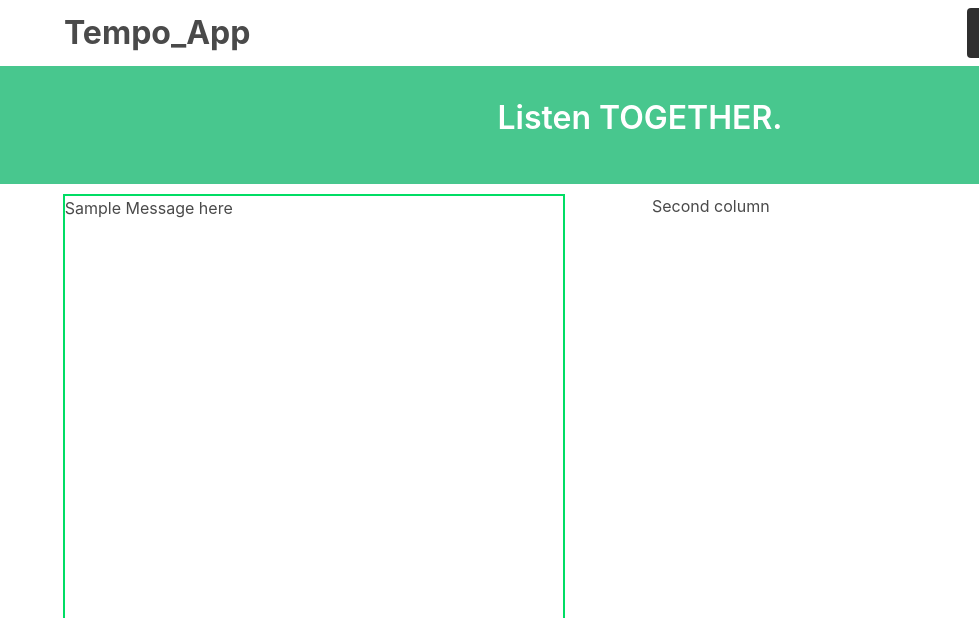
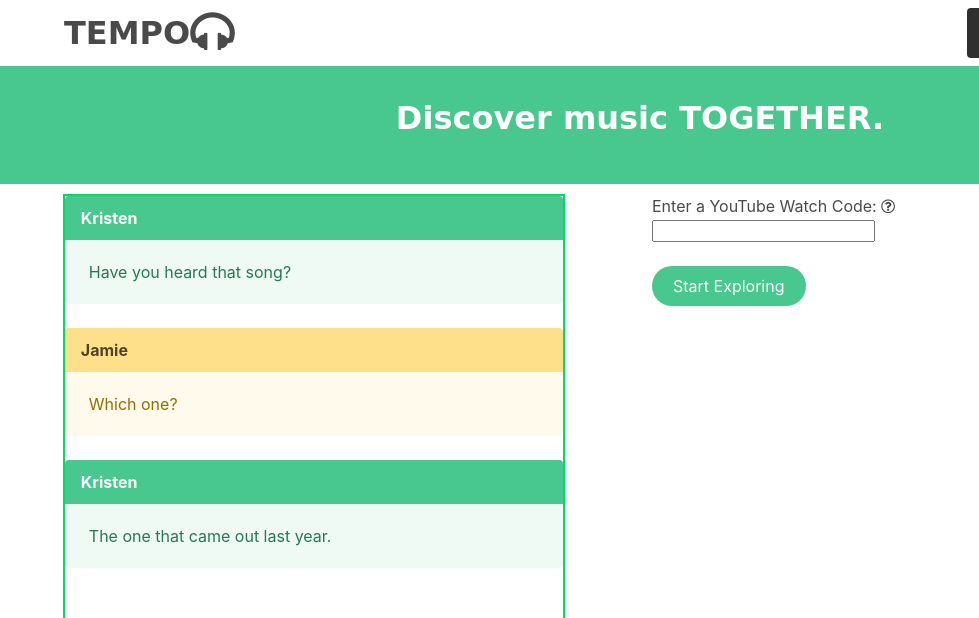
Before and after one commit to kbwats/Tempo-App, a plain HTML site: page public/index.html in a window 1280 px wide. Shown: the top 618 px of the page, 0-979 px from the left. Drawn offline with nearby package versions, Linux system fonts and the light colour scheme; some packages are replaced by stand-ins of ours; no server answers; a web font is replaced by a local one.

Commit message:
added logo font and youtube input stuff

```diff
--- a/public/css/style.css
+++ b/public/css/style.css
@@ -56,3 +56,20 @@
   margin: 5px auto;
   width: 80%;
 }
+
+/**** For logo *****/
+h1 {
+  font-family: 'Sedgwick Ave Display', cursive;
+
+}
+
+/** Sent message **/
+.sentmessage {
+
+
+}
+
+/** received message **/
+.receivedmessage {
+
+}
--- a/public/index.html
+++ b/public/index.html
@@ -5,13 +5,15 @@
   <meta charset="utf-8">
   <meta name="viewport" content="width=device-width, initial-scale=1">
   <title>Tempo</title>
+
+  <!-- Firebase scripts -->
     <script defer src="/__/firebase/4.8.1/firebase-app.js"></script>
-  <!-- include only the Firebase features as you need -->
     <script defer src="/__/firebase/4.8.1/firebase-auth.js"></script>
     <script defer src="/__/firebase/4.8.1/firebase-database.js"></script>
     <script defer src="/__/firebase/4.8.1/firebase-messaging.js"></script>
     <script defer src="/__/firebase/4.8.1/firebase-storage.js"></script>
-  <!-- initialize the SDK after all desired features are loaded -->
+
+  <!-- initialize the Firebase SDK -->
     <script defer src="/__/firebase/init.js"></script>
 
   <!-- custom css -->
@@ -21,9 +23,16 @@
     <link rel="stylesheet" href="https://maxcdn.bootstrapcdn.com/font-awesome/4.7.0/css/font-awesome.min.css">
     <link rel="stylesheet" href="https://cdnjs.cloudflare.com/ajax/libs/bulma/0.6.1/css/bulma.min.css">
 
+<!-- Vue.js CDN -->
+  <script src="https://cdn.jsdelivr.net/npm/vue"></script>
+
+  <!-- Google Fonts -->
+    <link href="https://fonts.googleapis.com/css?family=Sedgwick+Ave+Display" rel="stylesheet">
+
+</head>
 
 
-</head>
+
 
 <body>
 
@@ -33,7 +42,10 @@
     <div class="container">
       <div class="navbar-brand">
         <div class="navbar-item">
-          <h1 id="default_site_logo">Tempo_App</h1>
+
+          <h1 id="default_site_logo">TEMPO</h1>
+          <i class="fa fa-headphones fa-3x" aria-hidden="true"></i>
+
         </div>
       </div>
         <div class="navbar-end">
@@ -85,7 +97,7 @@
     <div class="hero-body">
       <div class="container">
         <h1 class="title">
-         <center>Listen <strong>TOGETHER</strong>.</center>
+         <center>Discover music <strong>TOGETHER</strong>.</center>
            </h1>
       </div>
     </div>
@@ -96,7 +108,34 @@
   <div class="columns">
     <div class="column">
       <div class="messages">
-        Sample Message here
+        <!--first message -->
+        <article class="message is-success">
+          <div class="message-header">
+            <p>Kristen</p>
+          </div>
+            <div class="message-body">
+              Have you heard that song?
+            </div>
+        </article>
+        <!-- second message -->
+          <article class="message is-warning">
+            <div class="message-header">
+              <p>Jamie</p>
+            </div>
+          <div class="message-body">
+              Which one?
+          </div>
+        </article>
+        <!-- third message -->
+          <article class="message is-success">
+            <div class="message-header">
+              <p>Kristen</p>
+             </div>
+            <div class="message-body">
+              The one that came out last year.
+            </div>
+          </article>
+
       </div>
     <div class="message-input">
       <div class="field is-grouped">
@@ -114,38 +153,28 @@
 
     </div>
     <div class="column">
-      Second column
+      <form action="/action_page.php">
+        Enter a YouTube Watch Code: <i class="fa fa-question-circle-o" aria-hidden="true"></i><br>
+            <!-- CODE FOR LINKING TO HOW TO FIND YOUTUBE WATCH CODE
+            <div class="notification is-success">
+              <button class="delete"></button>
+              <p>Finding your YouTube Watch Code is easy! Simply look at the URL for your chosen video and copy the last bit of the URL. Example: https://www.youtube.com/watch?v=<strong>cBoPzkC6HO8</strong>. You want to copy everything <strong>after</strong> the equal sign.
+              </div> -->
+
+        <input type="text" name="watchcode" value="">
+          <br><br>
+            <a class="button is-success is-rounded">Start Exploring</a>
+
+      </form>
     </div>
   </div>
-  <!-- <div class="container">
-    <div class="notification">
-      <div class="columns">
-        <div class="column is-three-quarters">CHAT AREA
-          <p>Lorem ipsum dolor sit amet, consectetur adipiscing elit. Integer nec odio. Praesent libero. Sed cursus ante dapibus diam. Sed nisi. Nulla quis sem at nibh elementum imperdiet. Duis sagittis ipsum. Praesent mauris. Fusce nec tellus sed augue
-            semper porta. Mauris massa. Vestibulum lacinia arcu eget nulla. Class aptent taciti sociosqu ad litora torquent per conubia nostra, per inceptos himenaeos. </p>
-
-          <p>Curabitur sodales ligula in libero. Sed dignissim lacinia nunc. Curabitur tortor. Pellentesque nibh. Aenean quam. In scelerisque sem at dolor. Maecenas mattis. Sed convallis tristique sem. Proin ut ligula vel nunc egestas porttitor. Morbi lectus
-            risus, iaculis vel, suscipit quis, luctus non, massa. Fusce ac turpis quis ligula lacinia aliquet. Mauris ipsum. Nulla metus metus, ullamcorper vel, tincidunt sed, euismod in, nibh. </p>
-
-          <p>Quisque volutpat condimentum velit. Class aptent taciti sociosqu ad litora torquent per conubia nostra, per inceptos himenaeos. Nam nec ante. Sed lacinia, urna non tincidunt mattis, tortor neque adipiscing diam, a cursus ipsum ante quis turpis.
-            Nulla facilisi. Ut fringilla. Suspendisse potenti. Nunc feugiat mi a tellus consequat imperdiet. Vestibulum sapien. Proin quam. Etiam ultrices. </p>
-
-          <p>Suspendisse in justo eu magna luctus suscipit. Sed lectus. Integer euismod lacus luctus magna. Quisque cursus, metus vitae pharetra auctor, sem massa mattis sem, at interdum magna augue eget diam. Vestibulum ante ipsum primis in faucibus orci
-            luctus et ultrices posuere cubilia Curae; Morbi lacinia molestie dui. Praesent blandit dolor. Sed non quam. In vel mi sit amet augue congue elementum. Morbi in ipsum sit amet pede facilisis laoreet. Donec lacus nunc, viverra nec, blandit vel,
-            egestas et, augue. Vestibulum tincidunt malesuada tellus. Ut ultrices ultrices enim. Curabitur sit amet mauris. </p>
-
-          <p>Morbi in dui quis est pulvinar ullamcorper. Nulla facilisi. Integer lacinia sollicitudin massa. Cras metus. Sed aliquet risus a tortor. Integer id quam. Morbi mi. Quisque nisl felis, venenatis tristique, dignissim in, ultrices sit amet, augue.
-            Proin sodales libero eget ante. Nulla quam. Aenean laoreet. Vestibulum nisi lectus, commodo ac, facilisis ac, ultricies eu, pede. </p>
 
 
-        </div>
-        <div class="column">MUSIC AREA
-          <p>Lorem ipsum dolor sit amet, consectetur adipiscing elit. Integer nec odio. Praesent libero. Sed cursus ante dapibus diam. Sed nisi. Nulla quis sem at nibh elementum imperdiet. Duis sagittis ipsum. Praesent mauris. Fusce nec tellus sed augue
-            semper porta. Mauris massa. Vestibulum lacinia arcu eget nulla. Class aptent taciti sociosqu ad litora torquent per conubia nostra, per inceptos himenaeos. </p>
+  <!-- CODE FOR AFTER THEY ENTER YOUTUBE WATCH CODE TO LAUNCH iFRAME -->
+   <!-- <iframe width="560" height="315" src="https://www.youtube.com/embed/USER-INPUT-GOES-HERE" frameborder="0" gesture="media" allow="encrypted-media" allowfullscreen></iframe>
+-->
 
-        </div>
-      </div>
-    </div> -->
+
 
   <footer class="footer">
     <div class="container">
```
Lines whose indentation alone changed are shown as unchanged.
